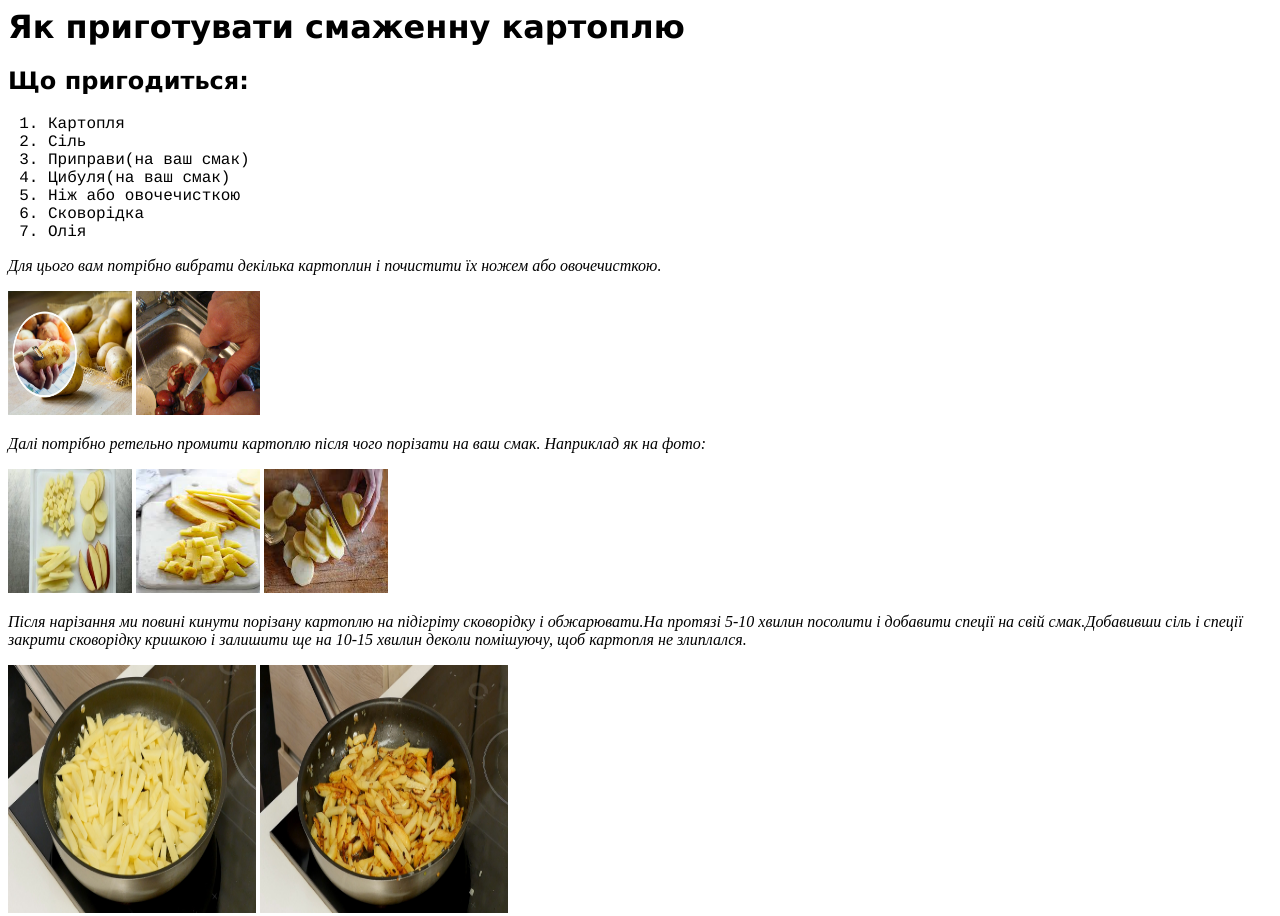
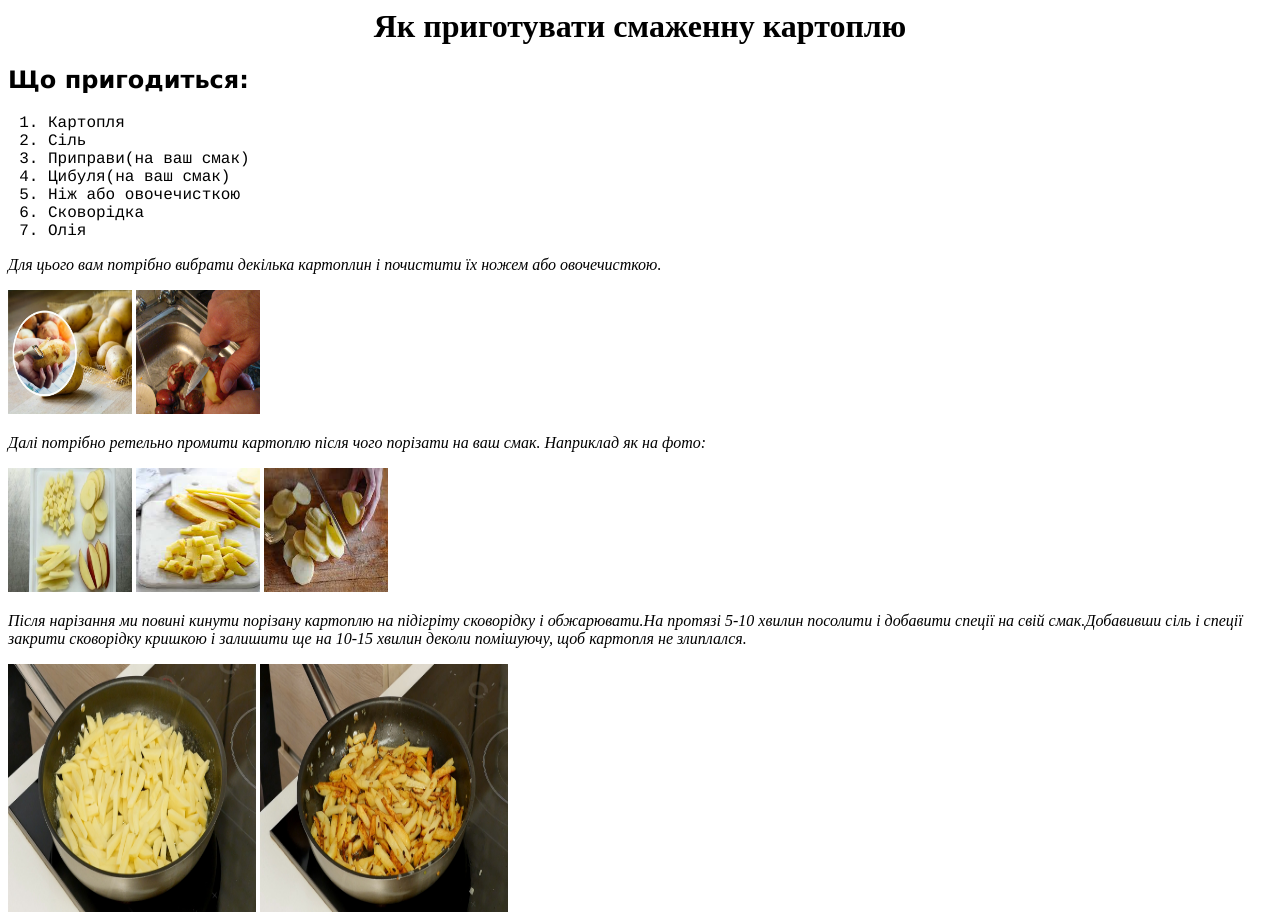
Before and after one commit to muchailouzivert/muchailouzivert.github.io, a plain HTML site: page index.html in a window 1280 px wide. Shown: the top 916 px of the page. Drawn offline with Linux system fonts and the light colour scheme.

Commit message:
move to centre my head body

```diff
--- a/index.html
+++ b/index.html
@@ -3,8 +3,11 @@
  <title> French Fries </title>
 </head>
 <body>
+<style>
+	h1 {font-famlly:verdana; text-align:center;}
+</style>
 
- <h1 style="font-family:verdana;">Як приготувати смаженну картоплю</h1>
+ <h1>Як приготувати смаженну картоплю</h1>
 
  <h2 style="font-family:verdana;">Що пригодиться:</h2>
 
@@ -17,6 +20,7 @@
 	<li style="font-family:courier;">Сковорідка</li>
 	<li style="font-family:courier;">Олія</li>
  </ol>
+
  <p style="font-style:italic;">Для цього вам потрібно вибрати декілька картоплин і почистити їх ножем або овочечисткою.</p>
 
  <img src="potato_1.jpg" alt="" id"img_1" width="124" height="124">
@@ -39,7 +43,7 @@
  <img src="potato_9.jpg" alt="" id"img_5" width="248" height="248">
 
  <p style="font-style:italic;">Для кращого смаку можете нарізати циулю кубіками і добавити разом з сіллю і приправами на сковордіку.</p>
- <p style="font-style:italic;">Ось відео на якому можна побачити, як жарити картоплю <a href="https://www.youtube.com/watch?v=68A-VbjBGCU">тик  </a> </p>
+ <p style="font-style:italic;">Ось відео на якому можна побачити, як жарити картоплю <a href="https://www.youtube.com/watch?v=68A-VbjBGCU">тик </a> </p>
 
 
 </body>
```
